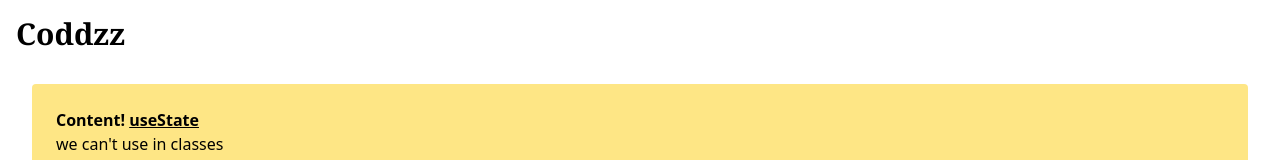
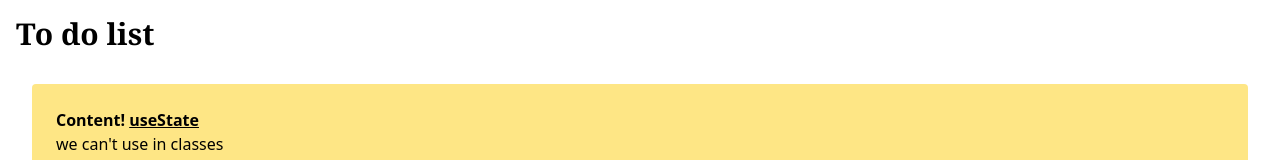
Before and after one commit to coddzz/React-Vite, a React (Vite) app: page /test in a window 1280 px wide. Shown: the top 160 px of the page. Built offline with nearby package versions, Linux system fonts and the light colour scheme.

Commit message:
defaultProps

```diff
--- a/src/components/Header.jsx
+++ b/src/components/Header.jsx
@@ -1,7 +1,7 @@
 
-export const Header = (props) =>{
+export const Header = ({title = "To do list"}) =>{
     return (
-        <h1 className="font-bold font-serif m-4 text-3xl ">{props.title}</h1>
+        <h1 className="font-bold font-serif m-4 text-3xl ">{title}</h1>
     )
 }
 
--- a/src/pages/testpage.jsx
+++ b/src/pages/testpage.jsx
@@ -7,7 +7,7 @@ import { Header } from "../components/header";
 const TestPage = () =>{
     return (
         <div>
-            <Header title= "Coddzz" />
+            <Header />
             <Content />
             <Footer />
         </div>
```
